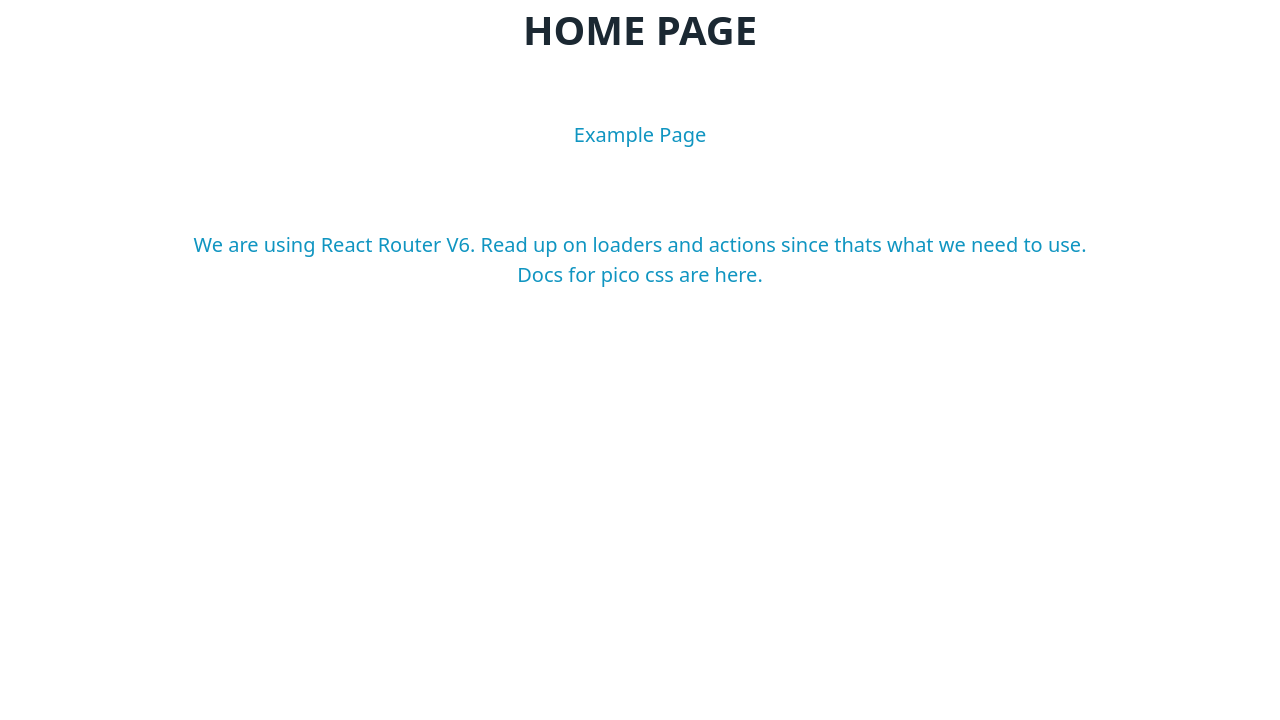
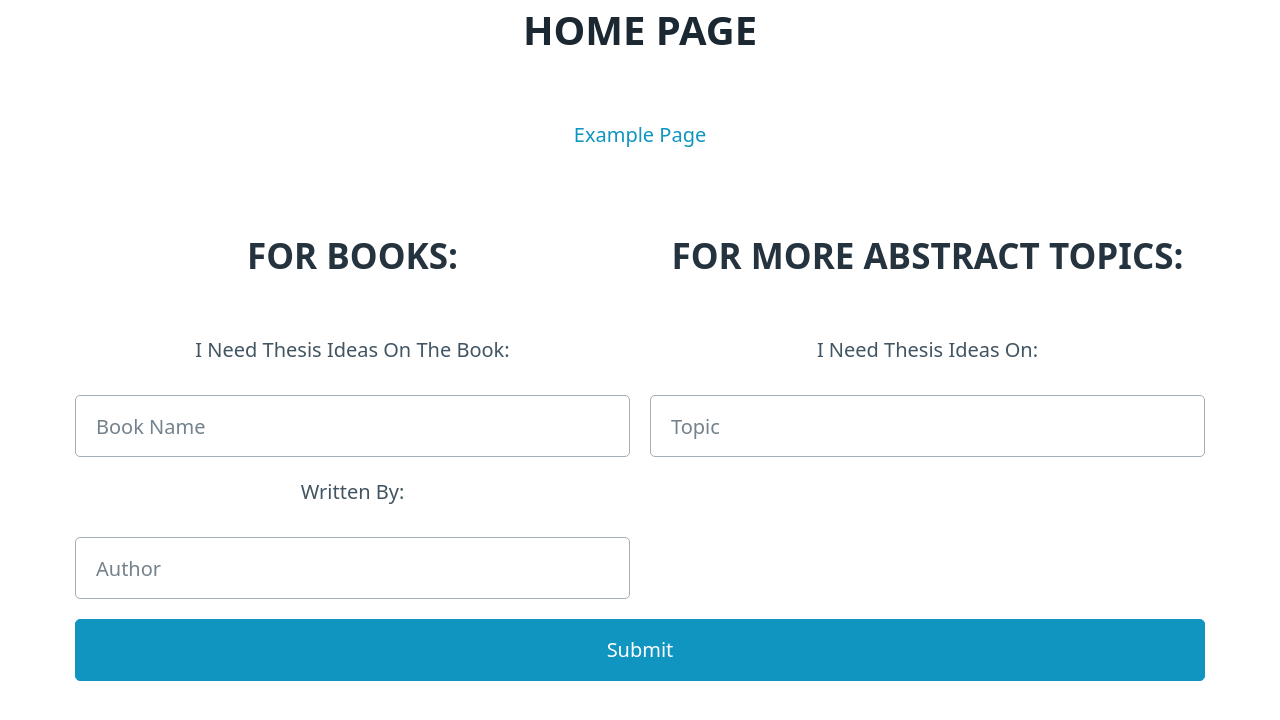
Before and after one commit to RageItalic/EasyOutlines, a React (Vite) app: page / in a window 1280 px wide. Shown: the top 720 px of the page. Built offline with nearby package versions, Linux system fonts and the light colour scheme; no server answers.

Commit message:
homepage setup

```diff
--- a/src/main.tsx
+++ b/src/main.tsx
@@ -4,7 +4,7 @@ import {
   createBrowserRouter,
   RouterProvider
 } from 'react-router-dom'
-import App from './App'
+// import App from './App'
 import Home from './pages/home/Home'
 import ThesisIdeas from './pages/thesis-ideas/ThesisIdeas'
 import EssayOutline from './pages/essay-outline/EssayOutline'
--- a/src/pages/home/Home.tsx
+++ b/src/pages/home/Home.tsx
@@ -1,4 +1,4 @@
-import {Link} from 'react-router-dom'
+import { Link } from "react-router-dom";
 
 function Home() {
   return (
@@ -10,14 +10,46 @@ function Home() {
         </header>
       </section>
       <section>
-        <footer>
-          <a href="https://reactrouter.com/en/main/routers/create-browser-router">We are using React Router V6. Read up on loaders and actions since thats what we need to use.</a>
-          <br/>
-          <a href="https://picocss.com/docs/">Docs for pico css are here.</a>
-        </footer>
+        <form>
+          <div className="grid">
+            <div>
+              <h2>FOR BOOKS:</h2>
+              <p>I Need Thesis Ideas On The Book: </p>
+              <input
+                type="text"
+                id="bookName"
+                name="bookName"
+                placeholder="Book Name"
+                required
+              />
+              <p>Written By: </p>
+              <input
+                type="text"
+                id="author"
+                name="author"
+                placeholder="Author"
+                required
+              />
+            </div>
+            <div>
+              <h2>FOR MORE ABSTRACT TOPICS:</h2>
+              <p>I Need Thesis Ideas On: </p>
+              <input
+                type="text"
+                id="abstractTopic"
+                name="abstractTopic"
+                placeholder="Topic"
+                required
+              />
+            </div>
+          </div>
+          <button type="submit">Submit</button>
+        </form>
+
+        <footer></footer>
       </section>
     </main>
-  )
+  );
 }
 
-export default Home
+export default Home;
```
Also changed, not shown: 1 other file (tests, documents, lock files or other folders).
